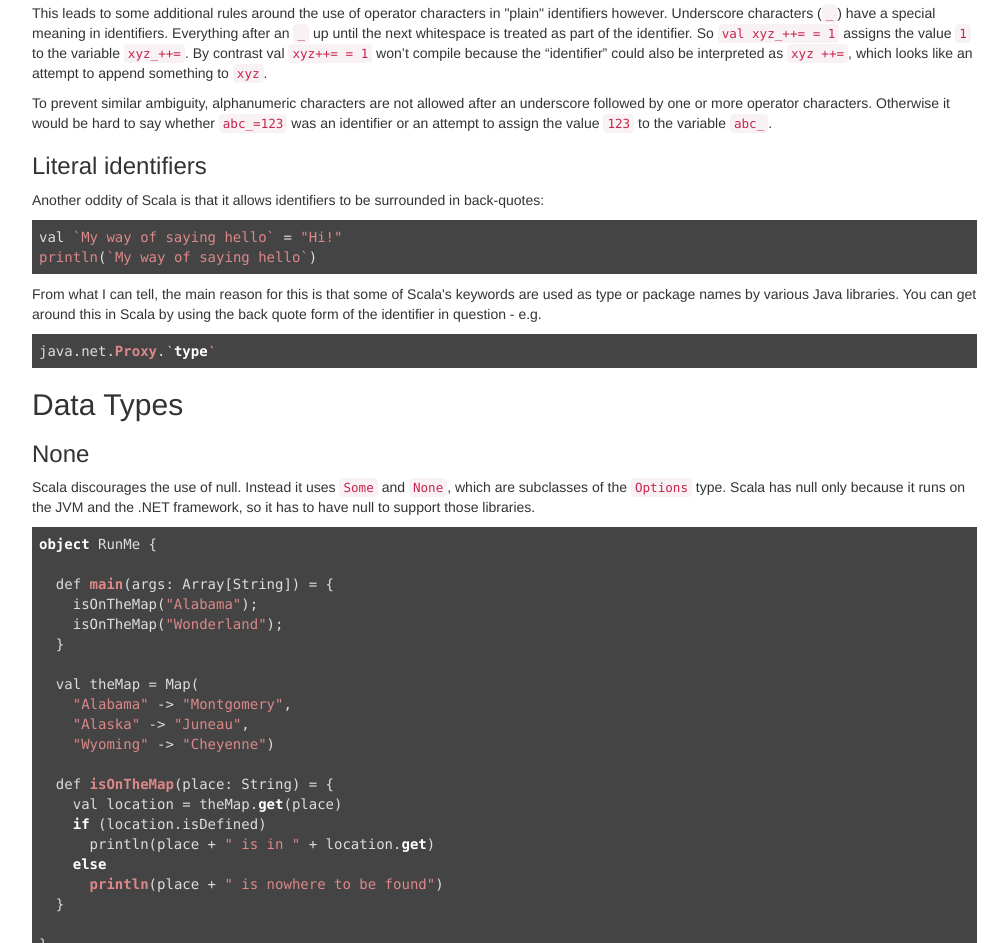
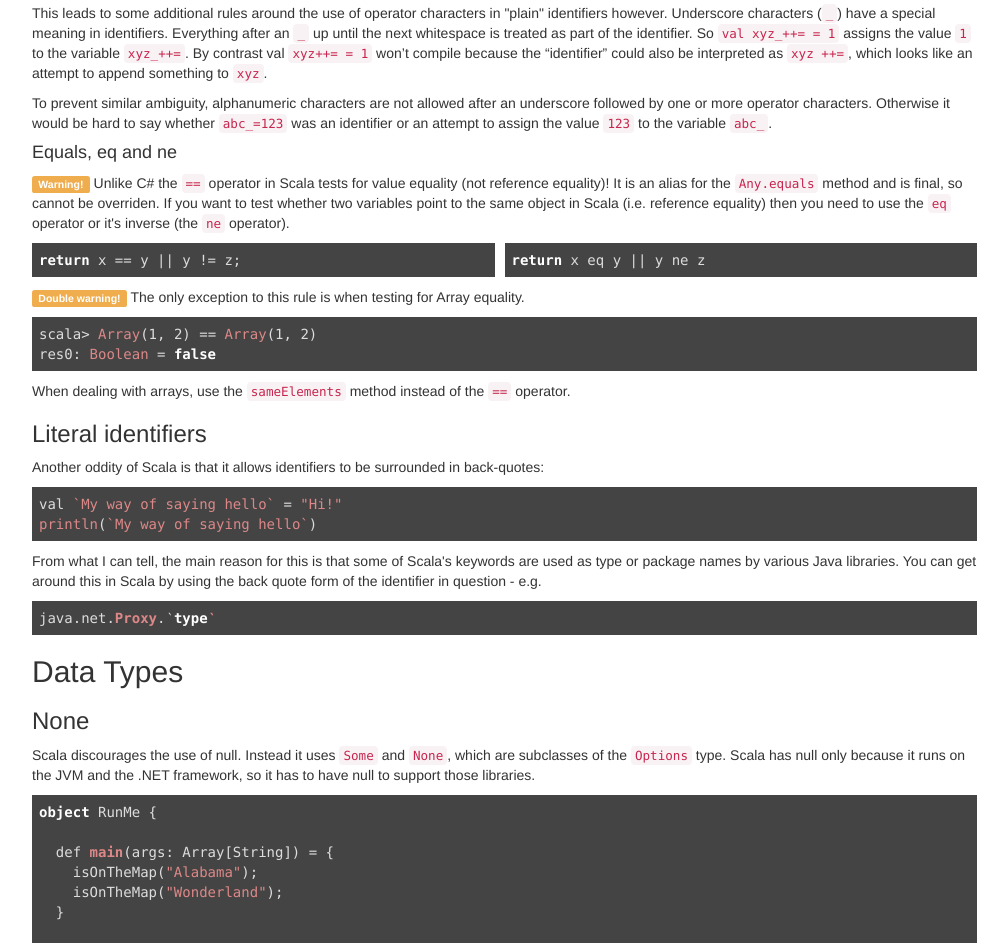
Before and after one commit to jamescrosswell/jamescrosswell.github.io, a website: page scala.html in a window 1280 px wide. Shown: the part 968-1911 px from the top of the page, without its empty margins (233-1241 px from the left). Drawn offline with nearby package versions, Linux system fonts and the light colour scheme.

Commit message:
Added a blurb on object equality

```diff
--- a/scala.html
+++ b/scala.html
@@ -162,6 +162,33 @@
                     by one or more operator characters. Otherwise it would be hard to say whether <code>abc_=123</code>
                     was an identifier or an attempt to assign the value <code>123</code> to the variable
                     <code>abc_</code>.
+                </p>
+
+                <h4>Equals, eq and ne</h4>
+                <p>
+                    <span class="label label-warning">Warning!</span>
+                    Unlike C# the <code>==</code> operator in Scala tests for value equality (not reference equality)!
+                    It is an alias for the <code>Any.equals</code> method and is final, so cannot be overriden. If you
+                    want to test whether two variables point to the same object in Scala (i.e. reference equality) then
+                    you need to use the <code>eq</code> operator or it's inverse (the <code>ne</code> operator).
+                </p>
+                <code-block lang="csharp">
+                    return x == y || y != z;
+                </code-block>
+                <code-block lang="scala">
+                    return x eq y || y ne z
+                </code-block>
+                <p>
+                    <span class="label label-warning">Double warning!</span> The only exception to this rule is when
+                    testing for Array equality.
+                </p>
+                <code-block lang="scala">
+                    scala> Array(1, 2) == Array(1, 2)
+                    res0: Boolean = false
+                </code-block>
+                <p>
+                    When dealing with arrays, use the <code>sameElements</code> method instead of the <code>==</code>
+                    operator.
                 </p>
 
                 <h3 id="literal-identifiers">Literal identifiers</h3>
```
